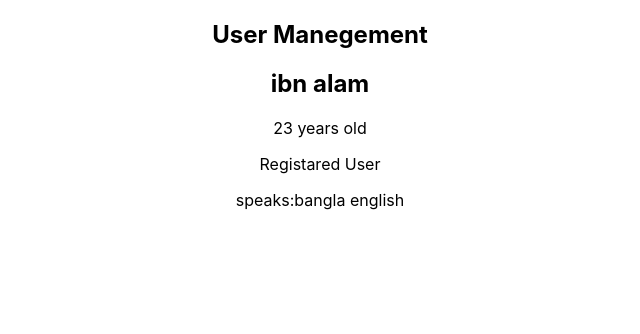
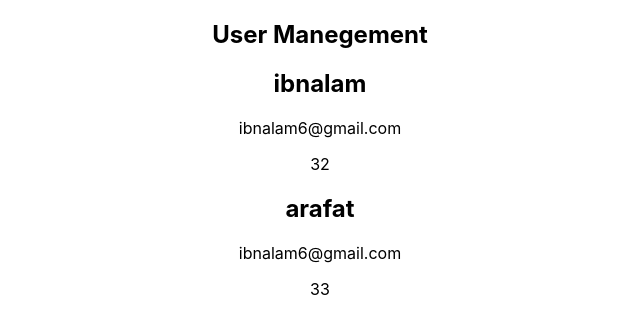
Before and after one commit to ibnalam/tscanis01, a React (Create React App) app: page / in a window 1280 px wide. Shown: the top 334 px of the page, without its empty margins (320-960 px from the left). Built offline with nearby package versions, Linux system fonts and the light colour scheme.

Commit message:
array objects

```diff
--- a/src/App.tsx
+++ b/src/App.tsx
@@ -1,17 +1,60 @@
 import React from 'react';
-import logo from './logo.svg';
+// import logo from './logo.svg';
 import './App.css';
-import User from './components/User';
+// import User from './components/User';
+import UserDemo from './components/UserDemo';
+
+// const user1 = {  // create a objects
+//   name:'ibn alam',
+//   age: 23,
+//   isRegistared: true,
+//   lang: ["bangla", "english"],
+// }
+
+
+
+
+const users = [
+
+  {
+    id: 1,
+    name: "ibnalam",
+    email: "ibnalam6@gmail.com",
+    age: 32,
+
+  },
+
+  {
+    id: 2,
+    name: "arafat",
+    email: "ibnalam6@gmail.com",
+    age: 33,
+
+  }
+
+]
+
+
+
 
 function App() {
   return (
     <div className="App">
        <h2>User Manegement</h2>
         {/* <User name='ibn alam' age={23} isRegistared={true}/> */}
+    {/* <User user={user1}/> */}
+
+        {/* <User
+        name='ibn alam'
+        age={23}
+        isRegistared={true}
+        lang={["bangla", "english"]}/>
+        <p></p> */}
+
+          <UserDemo users={users}/>
 
 
-        <User  name='ibn alam' age={23} isRegistared={true} lang={["bangla", "english"]}/>
-        <p></p>
+
     </div>
   );
 }
--- a/src/components/User.tsx
+++ b/src/components/User.tsx
@@ -7,19 +7,22 @@ import React from 'react'
 
 
 type UserProps = {
-    name: string;
-     age:number;
-      isRegistared:boolean;
-      lang: string[]
+    user: {
+        name: string;
+        age: number;
+        isRegistared: boolean;
+        lang: string[];
     }
 
-const User = ({name, age, isRegistared, lang}: UserProps) =>  {
+    }
+
+const User = ({ user }: UserProps) =>  {
   return (
     <div>
-         <h2>{name}</h2>
-        <p>{age} years old</p>
+         <h2>{user.name}</h2>
+        <p>{user.age} years old</p>
         {
-            isRegistared
+            user.isRegistared
             ?
             <p>Registared User</p>
             :
@@ -27,8 +30,8 @@ const User = ({name, age, isRegistared, lang}: UserProps) =>  {
         }
         <p>
             speaks:
-            {lang.map((language,index)=> {
-                return <span key={index}>{language} </span>
+            {user.lang.map((language,index)=> {
+                return <span key={index}> {language} </span>
             })}
         </p>
     </div>
--- /dev/null
+++ b/src/components/UserDemo.tsx
@@ -0,0 +1,33 @@
+import React from 'react'
+
+
+type UserdemoProps = {
+    users: {
+        id: number,
+        name: string,
+        email: string,
+        age: number
+    }[]
+}
+
+
+const UserDemo = ({users}: UserdemoProps) => {
+
+  return (
+    <div>
+        {users.map((user) => {
+            const {id, name, age, email} = user  // distructure kore nilam
+            return (
+            <div key={id}>
+                <h2>{name}</h2>
+                <p>{email}</p>
+                <p>{age}</p>
+            </div>
+            )
+
+        })}
+    </div>
+  )
+}
+
+export default UserDemo
```
